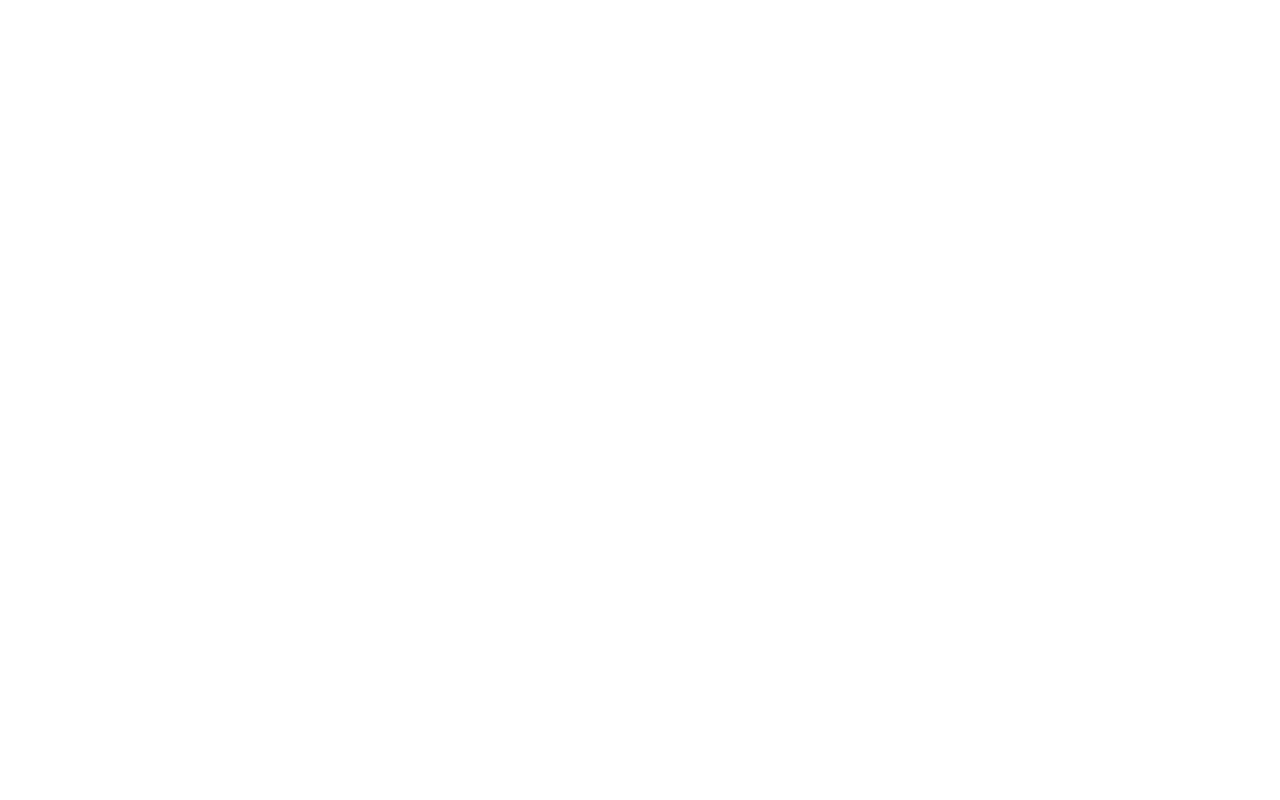
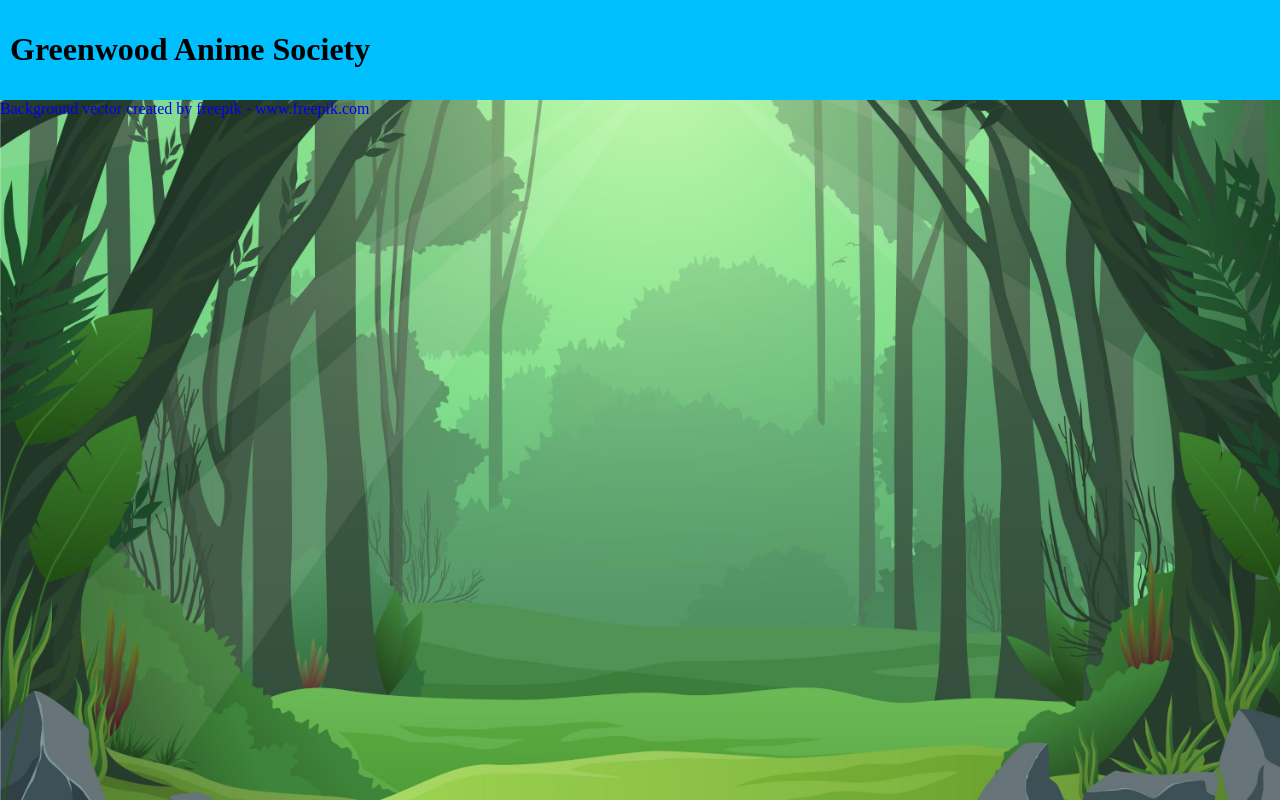
Before and after one commit to DerpyMissile/GreenwoodAnimeSocietyWebsite, a plain HTML site: page index.html in a window 1280 px wide. Drawn offline with Linux system fonts and the light colour scheme.

Commit message:
Did some more work on the website, Kilt-chan no longer the background

```diff
--- a/index.html
+++ b/index.html
@@ -1,9 +1,74 @@
 <!doctype HTML>
 <html>
-	<head>
-		<title>Greenwood Anime Society</title>
-	</head>
-	<body>
+  <head>
+    <meta charset="utf-8"/>
+    <title>Greenwood Anime Society</title>
+	<link rel="icon" type="png" href="Kilt.png"></link>
+	<style>
+	  body{
+		background-image:url('tempBackground.jpg');
+		background-repeat:no-repeat;
+		width:100%;
+		height:100%;
+		background-size:cover;
+	  }
+	  html,body{
+		margin:0;
+	  }
+	  #banner{
+	    background:DeepSkyBlue;
+	  }
+	  #bannerContent{
+		padding:10px;
+		max-width:1000px;
+	  }
+	  #bannerText{
+		margin-top:1px;
+	  }
+	  a{
+		text-decoration:none;
+	  }
+	</style>
+	<script>
+	//script is for if we wanna make the website more fancy
+	//functions
+	function changeBannerTextColor(){
+		document.getElementById('home').style.color='green';
+	}
 
-	</body>
+	function revertBannerTextColor(){
+		document.getElementById('home').style.color='black';
+	}
+	//global variables
+
+	//main function
+	window.onload = function(){
+
+	}
+	</script>
+  </head>
+  <body>
+	<div id="banner">
+	  <div id="bannerContent">
+		<div id="bannerText">
+		  <h1><a href="history.html" id="home" style="color:black;" onmouseover="changeBannerTextColor();" onmouseleave="revertBannerTextColor();">Greenwood Anime Society</a></h1>
+		</div>
+	  </div>
+	</div>
+	<div id="homepageStuff">
+	  <div id="flair">
+	  </div>
+	  <div id="aboutus">
+	  </div>
+	  <div id="meetings">
+	  </div>
+	  <div id="history">
+	  </div>
+	  <div id="affiliates">
+	  </div>
+	  <div id="socials">
+	  </div>
+	</div>
+	<a href="https://www.freepik.com/vectors/background">Background vector created by freepik - www.freepik.com</a>
+   </body>
 </html>
```
Also changed, not shown: history.html (added, +17 -0 lines), tempBackground.jpg (added).
